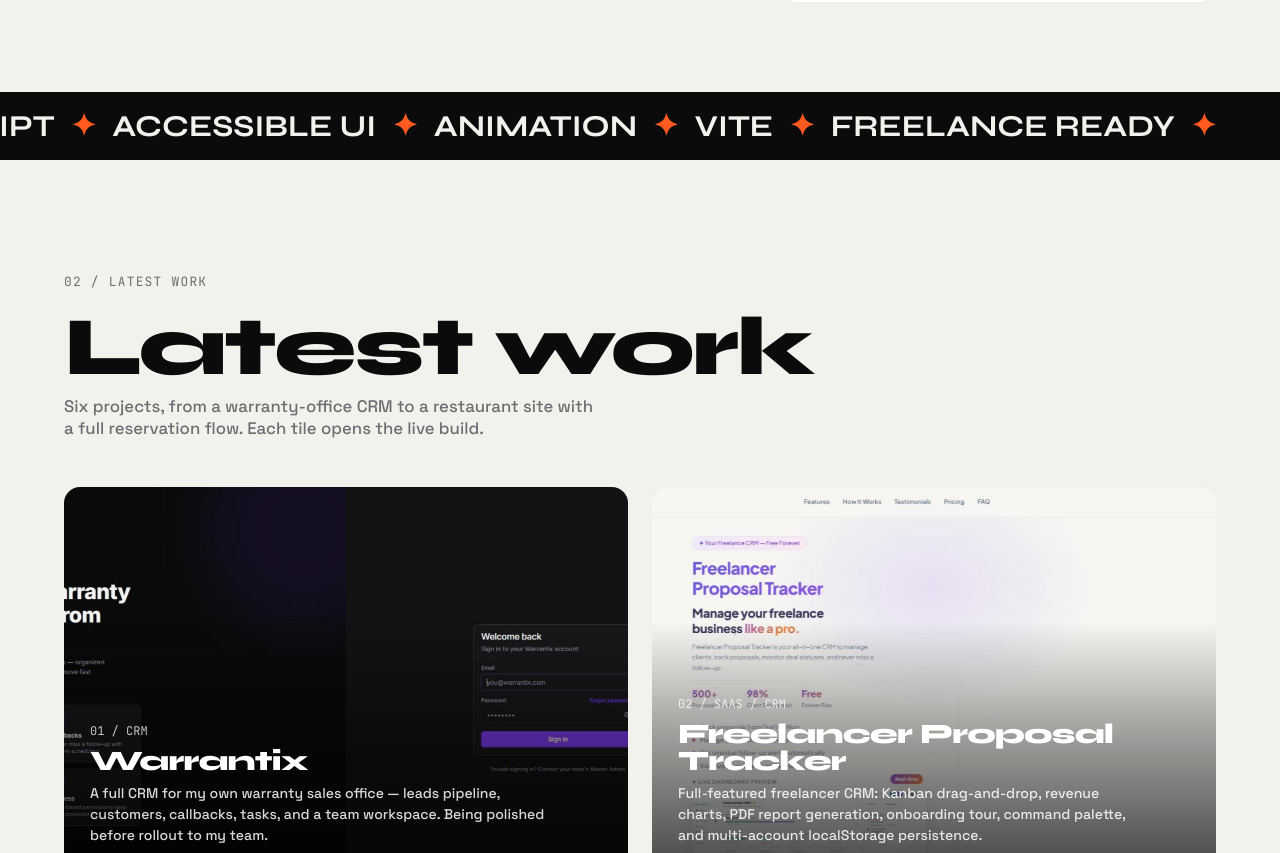
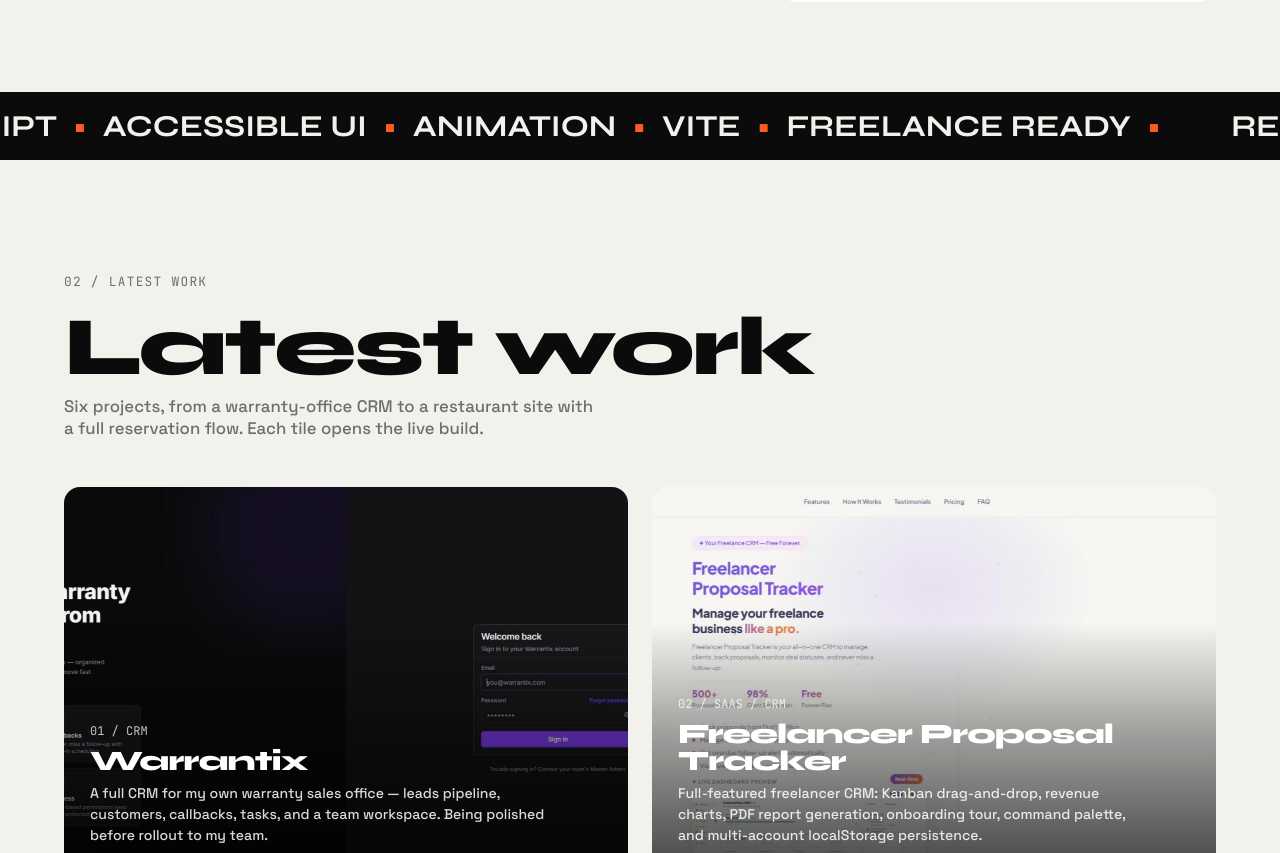
Before and after one commit to html-moiz03/portfolio-next, a Next.js app: page / in a window 1280 px wide. Shown: the part 1933-2786 px from the top of the page. Built offline with nearby package versions, Linux system fonts and the light colour scheme.

Commit message:
Update marquee separator style for improved readability

```diff
--- a/app/page.tsx
+++ b/app/page.tsx
@@ -198,14 +198,14 @@ export default function Home() {
       <div className="marquee-wrap">
         <div className="marquee">
           <span>
-            REACT <em>✦</em> NEXT.JS <em>✦</em> JAVASCRIPT <em>✦</em>{" "}
-            ACCESSIBLE UI <em>✦</em> ANIMATION <em>✦</em> VITE <em>✦</em>{" "}
-            FREELANCE READY <em>✦</em>
+            REACT <em>•</em> NEXT.JS <em>•</em> JAVASCRIPT <em>•</em>{" "}
+            ACCESSIBLE UI <em>•</em> ANIMATION <em>•</em> VITE <em>•</em>{" "}
+            FREELANCE READY <em>•</em>
           </span>
           <span>
-            REACT <em>✦</em> NEXT.JS <em>✦</em> JAVASCRIPT <em>✦</em>{" "}
-            ACCESSIBLE UI <em>✦</em> ANIMATION <em>✦</em> VITE <em>✦</em>{" "}
-            FREELANCE READY <em>✦</em>
+            REACT <em>•</em> NEXT.JS <em>•</em> JAVASCRIPT <em>•</em>{" "}
+            ACCESSIBLE UI <em>•</em> ANIMATION <em>•</em> VITE <em>•</em>{" "}
+            FREELANCE READY <em>•</em>
           </span>
         </div>
       </div>
```
